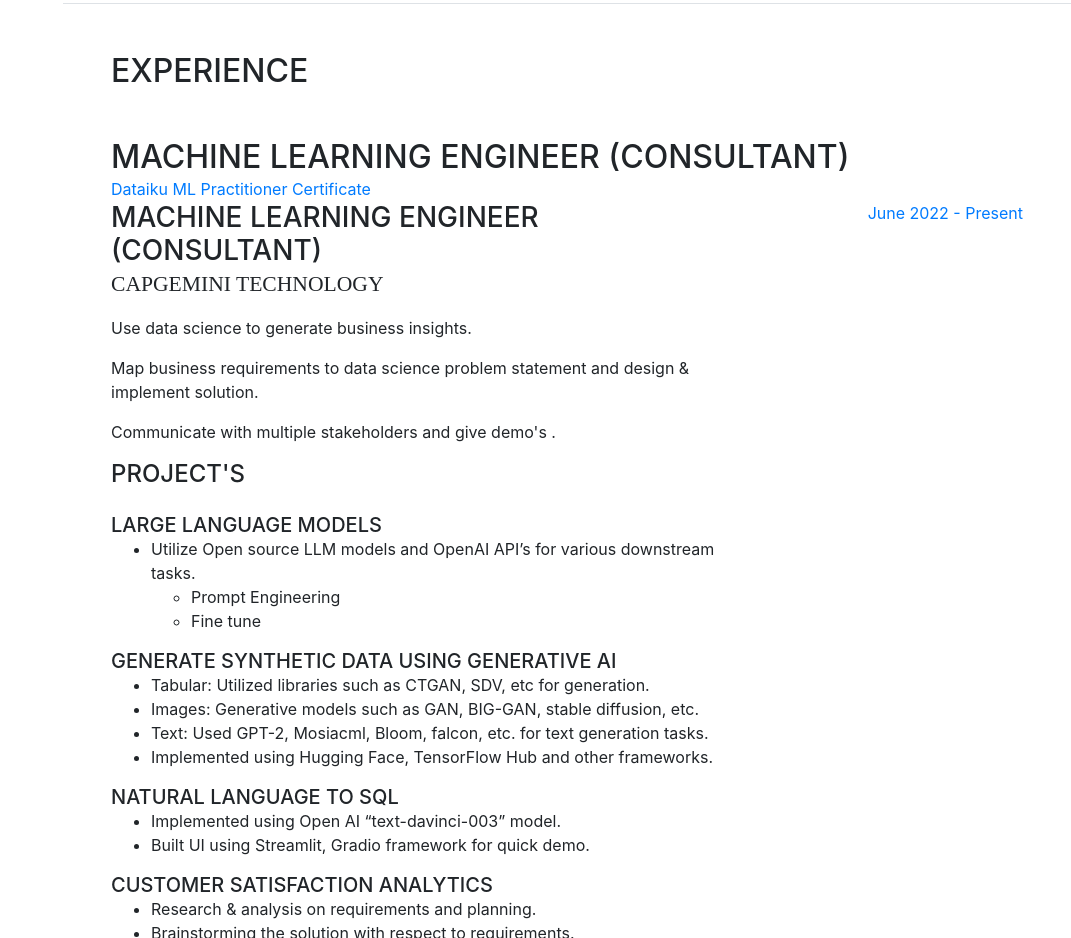
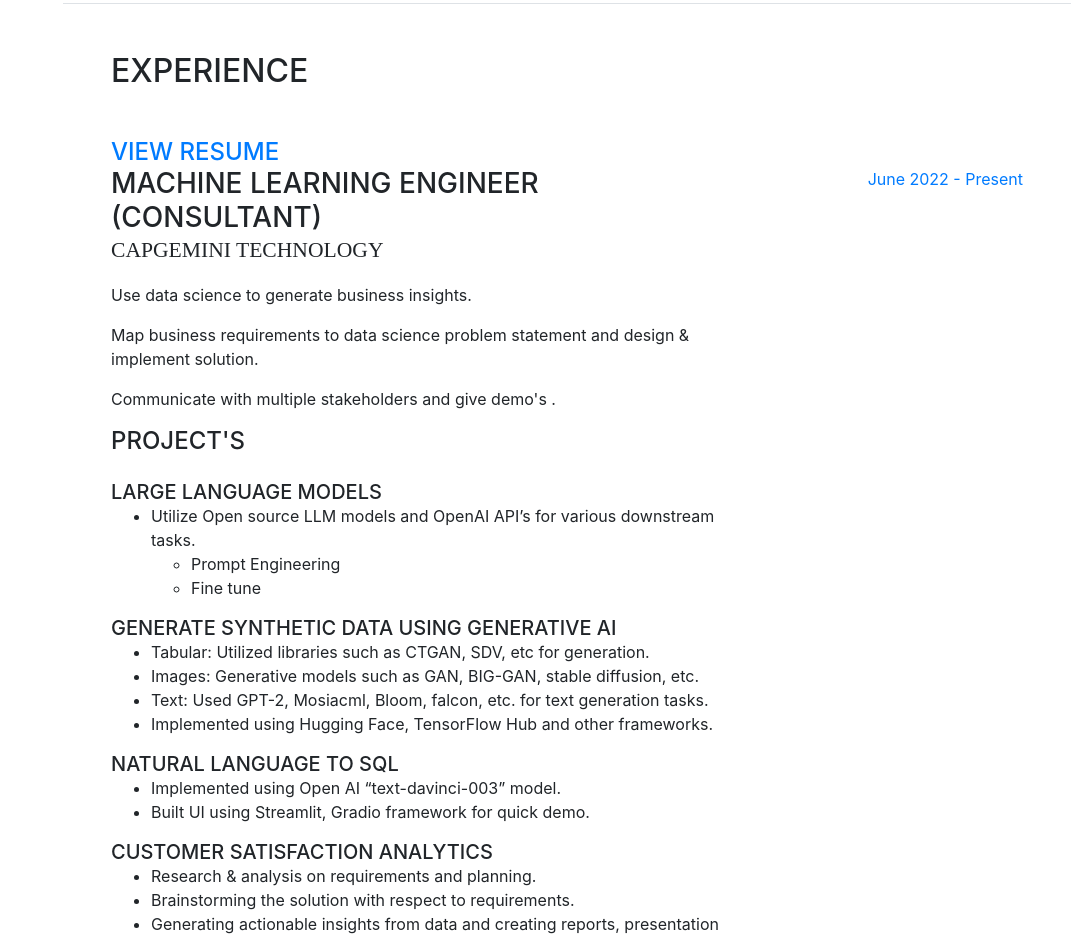
Before and after one commit to Akshaykumarcp/akshaykumarcp.github.io, a website with bundled scripts: page index.html in a window 1280 px wide. Shown: the part 820-1758 px from the top of the page, without its empty margins (209-1280 px from the left). Built offline with nearby package versions, Linux system fonts and the light colour scheme; a web font is replaced by a local one.

Commit message:
updated resume link

```diff
--- a/index.html
+++ b/index.html
@@ -126,9 +126,7 @@
         <div class="my-auto">
           <h2 class="mb-5">Experience</h2>
 
-          <h2 class="mb-0">Machine Learning Engineer (Consultant)</h2>
-          <a href="https://github.com/Akshaykumarcp/akshaykumarcp.github.io/blob/master/doc/certificate-jgebrsy3i94c-1658144101%20MLP.pdf"> Dataiku ML Practitioner Certificate</li> </a>
-
+          <h4 class="mb-0"> <a href="https://github.com/Akshaykumarcp/akshaykumarcp.github.io/blob/master/resume/Akshay_Kumar_CP.pdf"> View Resume </li> </a> </h4>
 
           <div class="resume-item d-flex flex-column flex-md-row mb-5">
             <div class="resume-content mr-auto">
```
